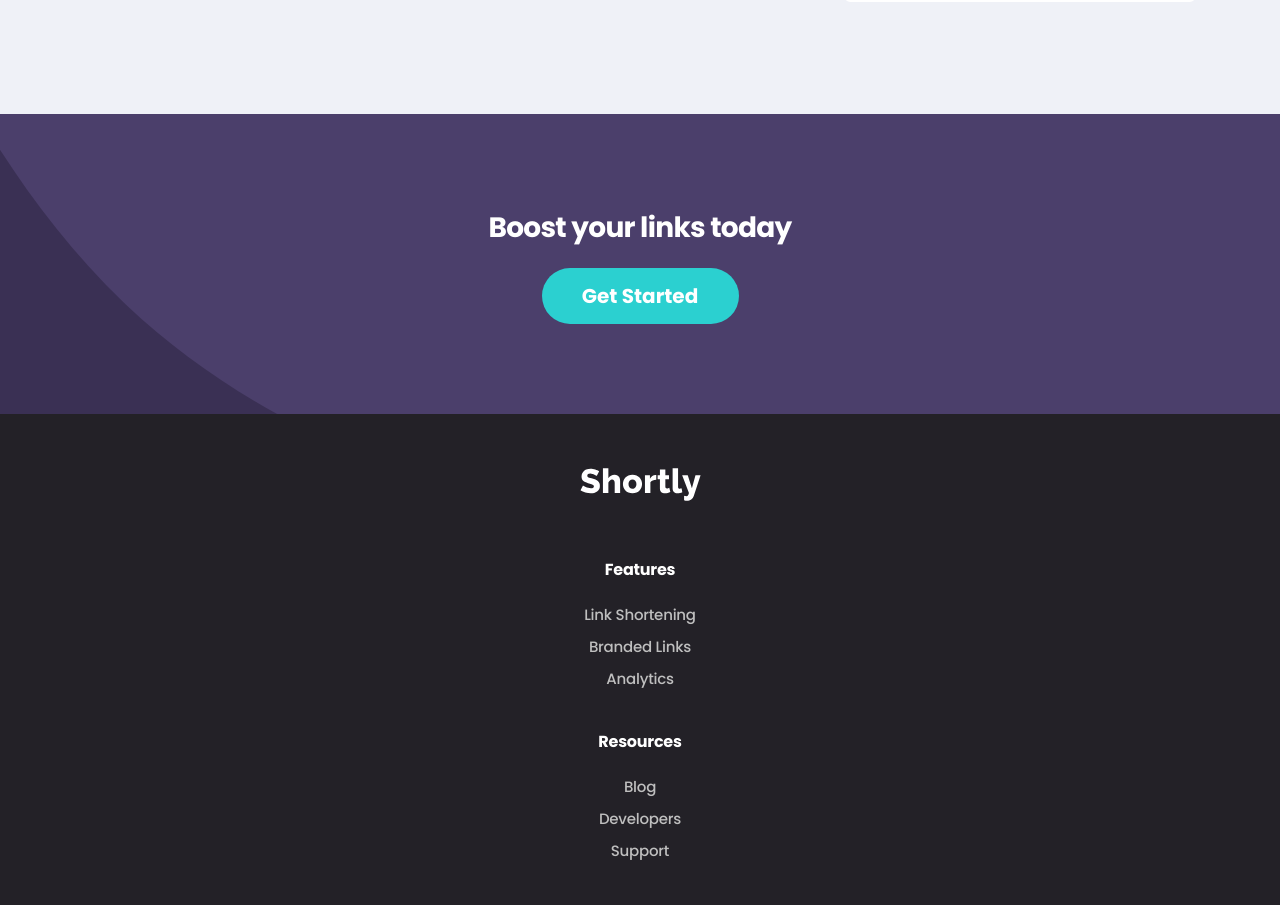
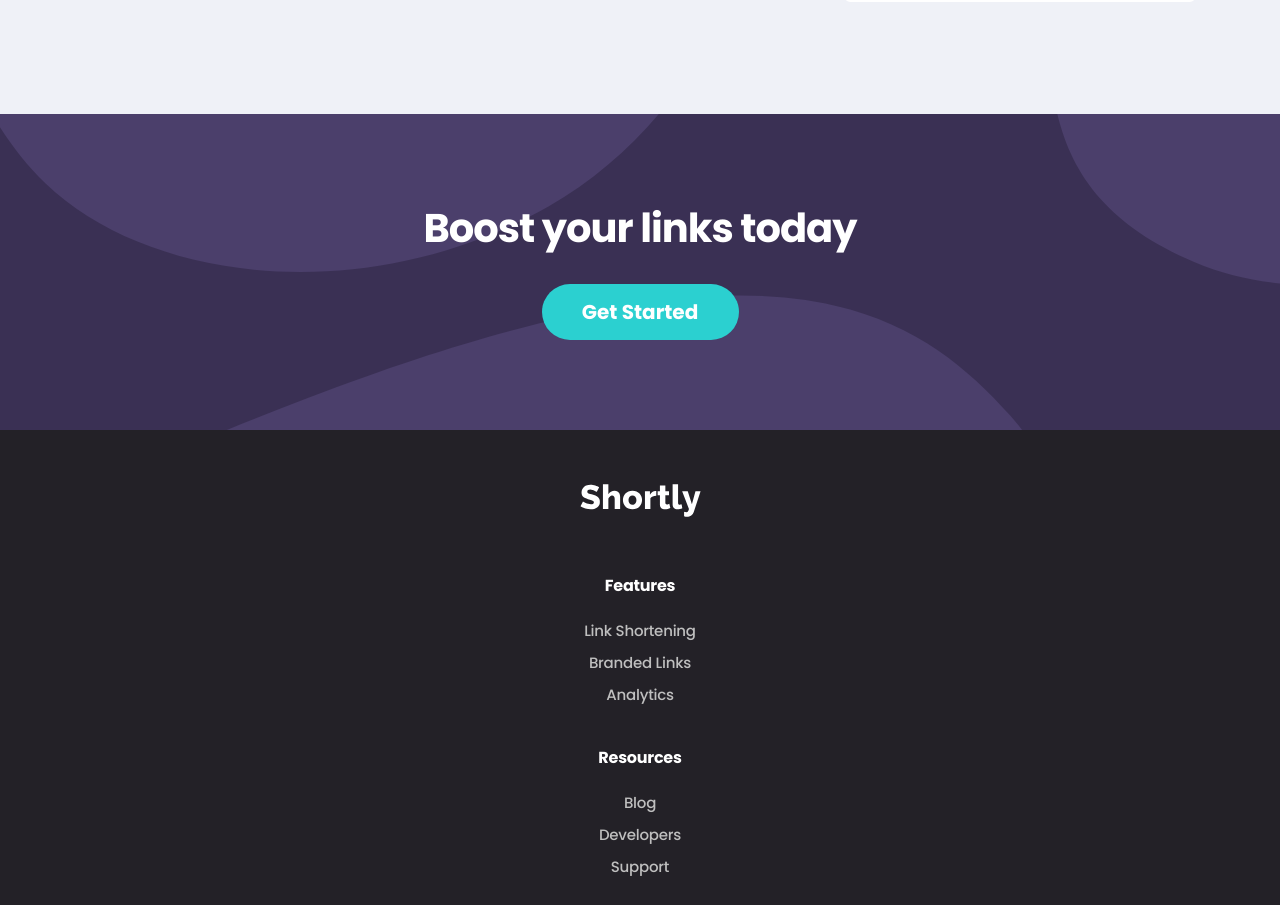
Before and after one commit to HanSeongLee/url-shortening-api-landing-page, a Next.js app: page / in a window 1280 px wide. Shown: the part 1472-2377 px from the top of the page. Built offline with nearby package versions, Linux system fonts and the light colour scheme; no server answers.

Commit message:
ADD | CTA section on desktop

```diff
--- a/components/CTASection/style.module.scss
+++ b/components/CTASection/style.module.scss
@@ -1,8 +1,15 @@
+@import "styles/utils";
+
 .ctaSection {
   text-align: center;
   padding: 90px 0;
   background: #3A3054 url("/img/bg-boost-mobile.svg") no-repeat;
   background-size: cover;
+
+  @include media(">desktop") {
+    background: #3A3054 url("/img/bg-boost-desktop.svg") no-repeat;
+    background-size: cover;
+  }
 
   .title {
     font-weight: bold;
@@ -11,5 +18,12 @@
     letter-spacing: -0.7px;
     color: #FFFFFF;
     margin-bottom: 16px;
+
+    @include media(">desktop") {
+      font-size: 40px;
+      line-height: 48px;
+      letter-spacing: -1px;
+      margin-bottom: 32px;
+    }
   }
 }
```
